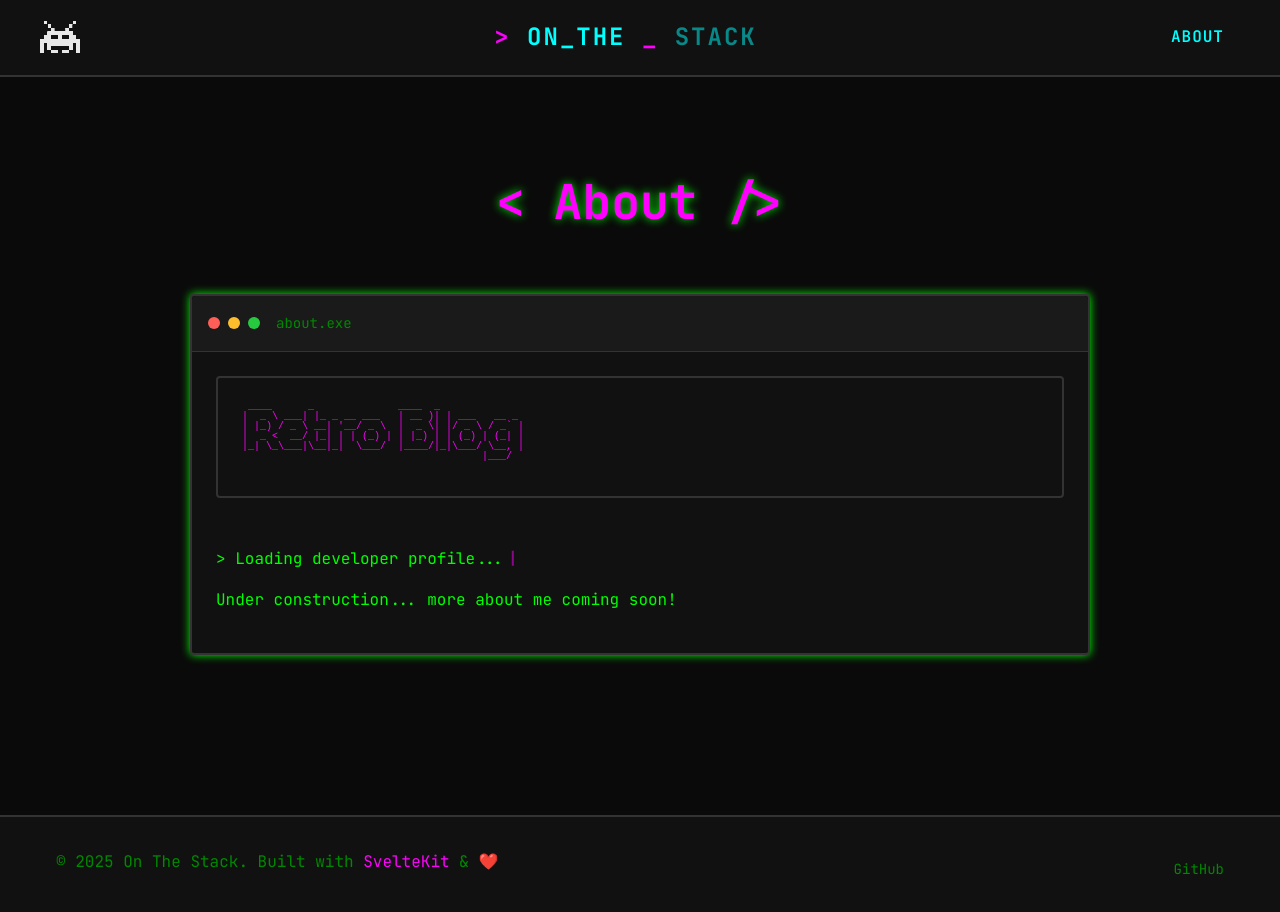
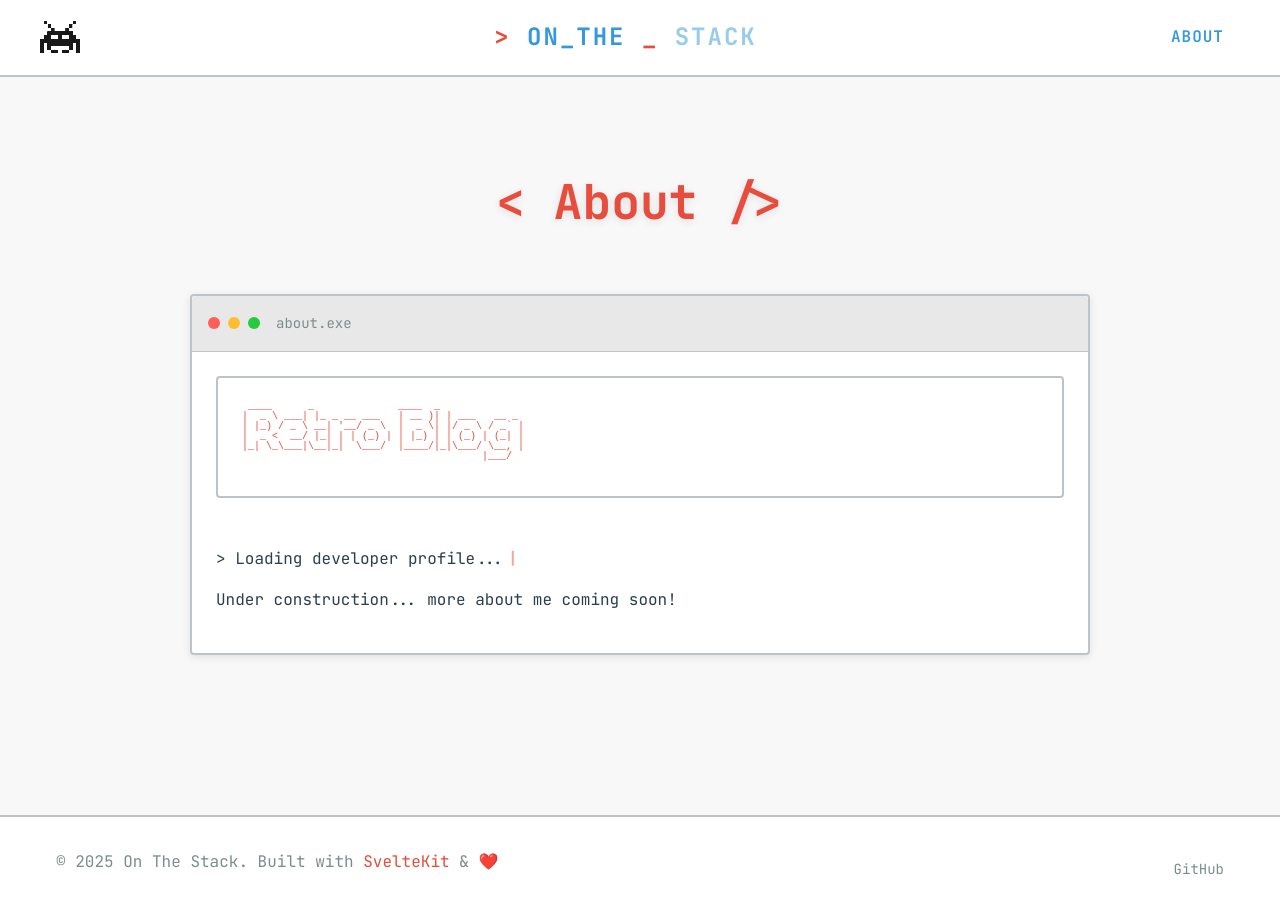
Before and after one commit to patrickmfurbert/blog, a SvelteKit app: page /about in a window 1280 px wide. Shown: the top 912 px of the page. Built offline with nearby package versions, Linux system fonts and the light colour scheme.

Commit message:
📝 Update blog content

```diff
--- a/src/app.css
+++ b/src/app.css
@@ -46,6 +46,26 @@
 
 	--shadow-glow: 0 0 10px var(--color-text-primary);
 	--shadow-glow-strong: 0 0 20px var(--color-text-primary);
+}
+
+/* Light Theme */
+:root[data-theme="light"] {
+	--color-bg-primary: #f8f8f8;
+	--color-bg-secondary: #ffffff;
+	--color-bg-tertiary: #e8e8e8;
+	--color-text-primary: #2c3e50;
+	--color-text-secondary: #34495e;
+	--color-text-muted: #7f8c8d;
+	--color-accent: #e74c3c;
+	--color-accent-secondary: #3498db;
+	--color-border: #bdc3c7;
+	--color-border-hover: #95a5a6;
+	--color-error: #e74c3c;
+	--color-warning: #f39c12;
+	--color-success: #27ae60;
+
+	--shadow-glow: 0 2px 8px rgba(0, 0, 0, 0.1);
+	--shadow-glow-strong: 0 4px 16px rgba(0, 0, 0, 0.15);
 }
 
 /* Base Styles */
--- a/src/routes/+layout.svelte
+++ b/src/routes/+layout.svelte
@@ -4,12 +4,38 @@
 
 	let { children } = $props();
 	let mobileMenuOpen = $state(false);
+	let isDarkMode = $state(true); // Default to dark mode
 
-	import headerImage from "$lib/assets/space-game-character-pixels_42117.png";
+	import whiteheaderImage from "$lib/assets/space-game-character-pixels_42117.png";
+	import blackheaderImage from "$lib/assets/space-game-character-pixels_42117_dark.png";
 
 	function toggleMobileMenu() {
 		mobileMenuOpen = !mobileMenuOpen;
 	}
+
+	function toggleTheme() {
+		isDarkMode = !isDarkMode;
+		// Apply theme to document
+		document.documentElement.setAttribute('data-theme', isDarkMode ? 'dark' : 'light');
+		// Save preference to localStorage
+		localStorage.setItem('theme', isDarkMode ? 'dark' : 'light');
+	}
+
+	// Initialize theme on mount
+	function initializeTheme() {
+		if (typeof window !== 'undefined') {
+			const savedTheme = localStorage.getItem('theme');
+			const prefersDark = window.matchMedia('(prefers-color-scheme: dark)').matches;
+
+			isDarkMode = savedTheme ? savedTheme === 'dark' : prefersDark;
+			document.documentElement.setAttribute('data-theme', isDarkMode ? 'dark' : 'light');
+		}
+	}
+
+	// Run on mount
+	$effect(() => {
+		initializeTheme();
+	});
 
 </script>
 
@@ -31,13 +57,18 @@
 <div class="app">
 	<header class="header">
 		<nav class="nav container">
-			<div class="header-image">
+			<button
+				class="header-image theme-toggle"
+				onclick={toggleTheme}
+				title={isDarkMode ? 'Switch to light mode' : 'Switch to dark mode'}
+				aria-label={isDarkMode ? 'Switch to light mode' : 'Switch to dark mode'}
+			>
 				<img
-					src={headerImage}
+					src={isDarkMode ? whiteheaderImage : blackheaderImage}
 					alt="Pixel character"
 					class="header-img"
 				/>
-			</div>
+			</button>
 
 			<div class="nav-brand">
 				<a href="/" class="nav-logo">
@@ -51,6 +82,7 @@
 			<!-- Desktop Navigation -->
 			<div class="nav-links desktop-nav">
 				<a href="/about" class="nav-link">About</a>
+
 			</div>
 
 			<!-- Mobile Menu Button -->
@@ -76,6 +108,9 @@
 					class="mobile-nav-link"
 					onclick={toggleMobileMenu}>About</a
 				>
+				<button class="mobile-theme-toggle" onclick={() => { toggleTheme(); toggleMobileMenu(); }}>
+					{isDarkMode ? '☀️ Light Mode' : '🌙 Dark Mode'}
+				</button>
 			</div>
 		{/if}
 	</header>
@@ -128,6 +163,10 @@
 		display: flex;
 		align-items: center;
 		margin-right: var(--spacing-md);
+		background: none;
+		border: none;
+		cursor: pointer;
+		padding: 0;
 	}
 
 	.header-img {
@@ -166,7 +205,27 @@
 	.desktop-nav {
 		display: flex;
 		gap: var(--spacing-xl);
+		align-items: center;
 	}
+
+	/* Review and edit/remove */
+	/* .theme-toggle {
+		background: none;
+		border: 2px solid var(--color-border);
+		color: var(--color-text-primary);
+		font-size: 1.2em;
+		padding: var(--spacing-xs) var(--spacing-sm);
+		border-radius: var(--border-radius);
+		cursor: pointer;
+		transition: var(--transition-fast);
+		margin-left: var(--spacing-md);
+	}
+
+	.theme-toggle:hover {
+		background-color: var(--color-bg-tertiary);
+		border-color: var(--color-accent);
+		transform: scale(1.1);
+	} */
 
 	.nav-link {
 		font-weight: 600;
@@ -218,6 +277,27 @@
 
 	.mobile-nav-link:last-child {
 		border-bottom: none;
+	}
+
+	.mobile-theme-toggle {
+		display: block;
+		width: 100%;
+		background: none;
+		border: 2px solid var(--color-border);
+		color: var(--color-text-primary);
+		font-weight: 600;
+		text-transform: uppercase;
+		letter-spacing: 1px;
+		padding: var(--spacing-md);
+		margin-top: var(--spacing-sm);
+		border-radius: var(--border-radius);
+		cursor: pointer;
+		transition: var(--transition-fast);
+	}
+
+	.mobile-theme-toggle:hover {
+		background-color: var(--color-bg-secondary);
+		border-color: var(--color-accent);
 	}
 
 	.main {
```
Also changed, not shown: src/lib/assets/space-game-character-pixels_42117_dark.png (added).
